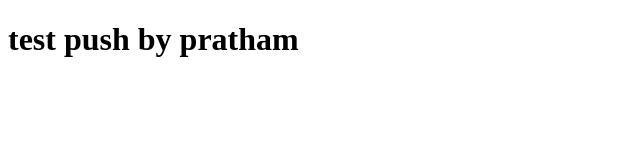
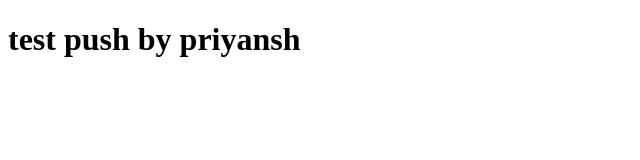
Before and after one commit to YashPathare/test-repo, a plain HTML site: page index.html in a window 1280 px wide. Shown: the full height of the page, 0-640 px from the left. Drawn offline with Linux system fonts and the light colour scheme.

Commit message:
test comit by priyansh

```diff
--- a/index.html
+++ b/index.html
@@ -6,6 +6,6 @@
     <title>Document</title>
 </head>
 <body>
-    <h1>test push by pratham</h1>
+    <h1>test push by priyansh</h1>
 </body>
 </html>
```
